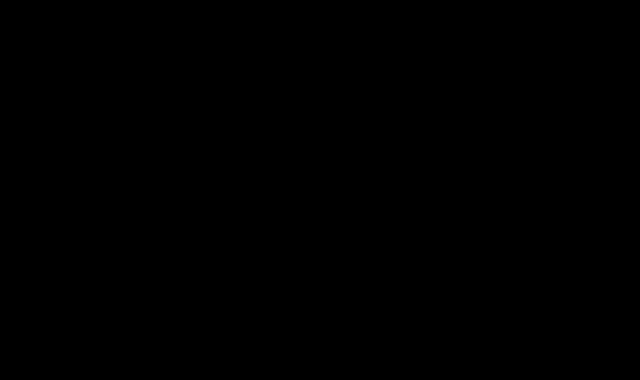
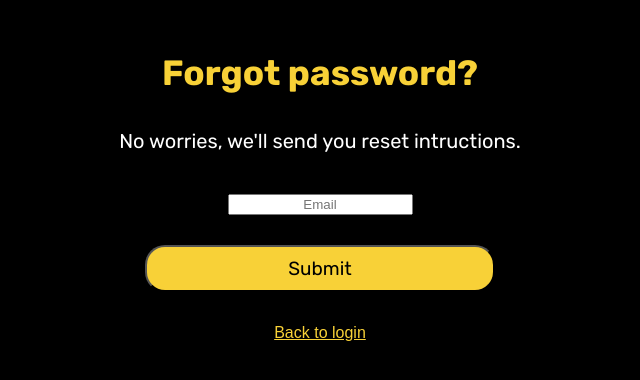
Before and after one commit to simone-c18/fe-pro-project, a React (Create React App) app: page /forgot-password in a window 1280 px wide. Before the commit this address had no page. Shown: the part 168-548 px from the top of the page, without its empty margins (320-960 px from the left). Built offline with nearby package versions, Linux system fonts and the light colour scheme.

Commit message:
added forgot password page

```diff
--- a/src/App.js
+++ b/src/App.js
@@ -3,6 +3,7 @@
 import Landing from "./pages/Landing";
 import Login from "./pages/Login";
 import Signup from "./pages/Signup";
+import ForgotPass from "./pages/ForgotPass"
 
 function App() {
   return (
@@ -11,6 +12,7 @@
         <Route index element={<Landing />} />
         <Route path="/register" element={<Signup />} />
         <Route path="/login" element={<Login />} />
+        <Route path="/forgot-password" element={<ForgotPass />} />
       </Routes>
     </Router>
   );
--- /dev/null
+++ b/src/pages/ForgotPass.css
@@ -0,0 +1,48 @@
+.title{
+    color: #F8D137;
+}
+
+.subtitle{
+    font-family: "Rubik", serif;
+    font-optical-sizing: auto;
+    font-weight: 400;
+    font-size: 20px;
+    font-style: normal;
+    text-align: center;
+    color: white;
+}
+
+.email-input{
+   text-align: center;
+
+
+}
+
+
+.submit-button{
+    font-family: "Rubik", serif;
+    font-optical-sizing: auto;
+    font-weight: 400;
+    font-style: normal;
+    font-size: 19px;
+    text-align: center;
+    color: black;
+    border-radius: 20px;
+    background-color: #F8D137;
+    padding: 10px 20px;
+    width: 350px;
+    margin: 30px auto;
+    display: block;
+    cursor: pointer;
+}
+
+.back-to-login-button{
+    background: none;
+    border: none;
+    color: #F8D137;
+    text-decoration: underline;
+    cursor: pointer;
+    font-size: 16px;
+    padding: 0;
+    text-align: center;
+}
--- /dev/null
+++ b/src/pages/ForgotPass.js
@@ -0,0 +1,35 @@
+import React from 'react'
+import './ForgotPass.css'
+import NavigateButton from '../components/Button'
+
+
+const ForgotPass = () => {
+    return <div>
+
+    <div className="title">
+        <h3>Forgot password?</h3>
+    </div>
+
+    <div className="subtitle">
+        <p>No worries, we'll send you reset intructions.</p>
+    </div>
+
+    <div className="email-input">
+    <input className="email-input"
+            type="email"
+            placeholder="Email"
+        />
+    </div>
+
+    <div>
+        <button className="submit-button"> Submit </button>
+    </div>
+
+    <div className="back-to-login-button">
+        <NavigateButton to="/login" text="Back to login" className="back-to-login-button"/>
+    </div>
+
+    </div>;
+};
+
+export default ForgotPass;
--- a/src/pages/Login.js
+++ b/src/pages/Login.js
@@ -5,6 +5,8 @@
 import { signInWithEmailAndPassword } from 'firebase/auth';
 import { auth } from '../firebase/firebase';
 import { useNavigate } from 'react-router-dom';
+import NavigateButton from '../components/Button'
+
 
 const Login = () => {
   const navigate = useNavigate();
@@ -60,9 +62,7 @@
       </div>
 
       <div>
-        <button className="forgot-password">
-            Forgot password?
-        </button>
+        <NavigateButton to="/forgot-password" text="Forgot Password?" className="forgot-password"/>
       </div>
 
       <div className="submit-container">
--- a/src/pages/LoginSignup.css
+++ b/src/pages/LoginSignup.css
@@ -141,15 +141,11 @@
     cursor: pointer;
 }
 
-
-
-
 .gray{
     background: white;
     color: grey;
 }
 
-
 .corner-button{
     float: right;
 }
```
